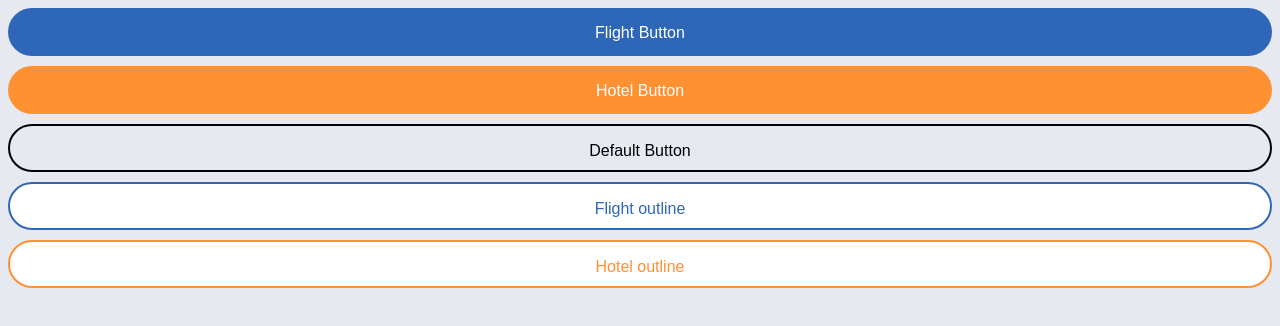
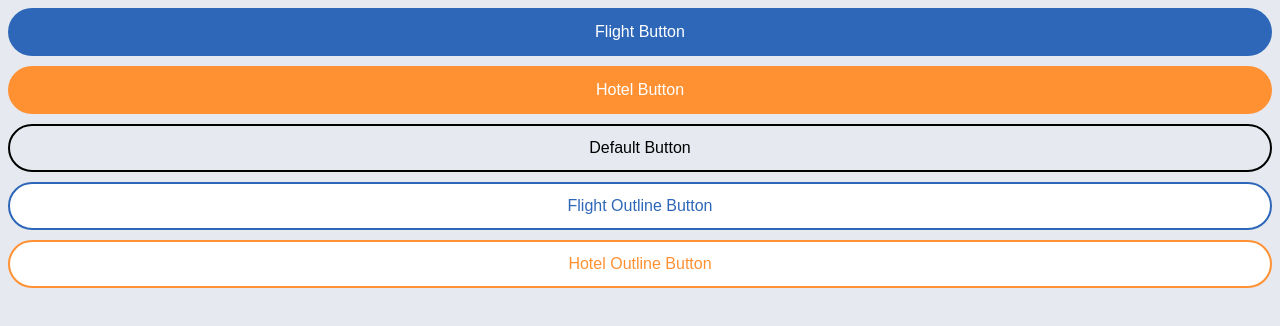
Before and after one commit to Mwiert/miniSpa, a Vue app: page /powerpuffgirls in a window 1280 px wide. Shown: the top 326 px of the page. Built offline with nearby package versions, Linux system fonts and the light colour scheme.

Commit message:
Button text centered

```diff
--- a/src/components/UIButton.vue
+++ b/src/components/UIButton.vue
@@ -46,9 +46,12 @@ export default {
   border: 2px;
   color: black;
   cursor: pointer;
+  display: flex;
   padding: $padding-medium;
   text-align: center;
   border: 2px solid black;
+  justify-content: center;
+  align-items: center;
 
   &__flight {
     background-color: $primary-color;
@@ -58,7 +61,6 @@ export default {
       background-color: white;
       color: $primary-color;
       border: 2px solid $primary-color;
-      text-align: center;
     }
   }
   &__hotel {
--- a/src/pages/PowerPuffGirls.vue
+++ b/src/pages/PowerPuffGirls.vue
@@ -3,8 +3,8 @@
         <UIButton className="flight" text="Flight Button" :isSpinnerActive="false" :isDisabled="false" />
         <UIButton className="hotel" text="Hotel Button" :isSpinnerActive="false" :isDisabled="false" />
         <UIButton className="reisetech-btn" text="Default Button" :isSpinnerActive="false" :isDisabled="false" />
-        <UIButton className="flight outline" text="Flight outline" :isSpinnerActive="false" :isDisabled="false" />
-        <UIButton className="hotel outline" text="Hotel outline" :isSpinnerActive="false" :isDisabled="false" />
+        <UIButton className="flight outline" text="Flight Outline Button" :isSpinnerActive="false" :isDisabled="false" />
+        <UIButton className="hotel outline" text="Hotel Outline Button" :isSpinnerActive="false" :isDisabled="false" />
         </div>
 </template>
 
```
